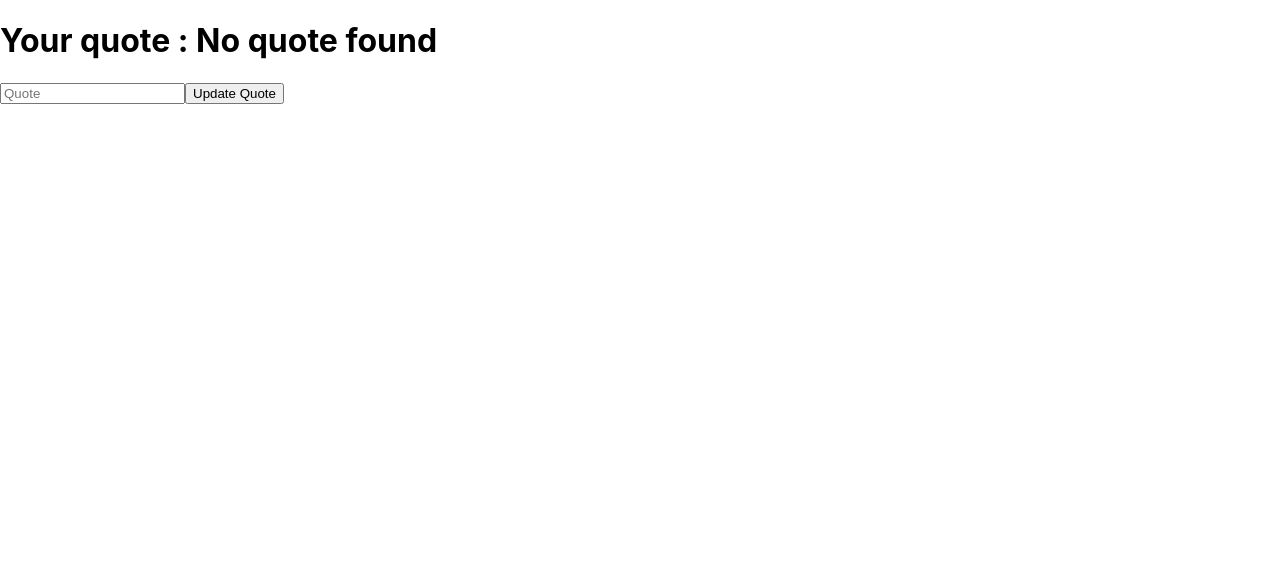
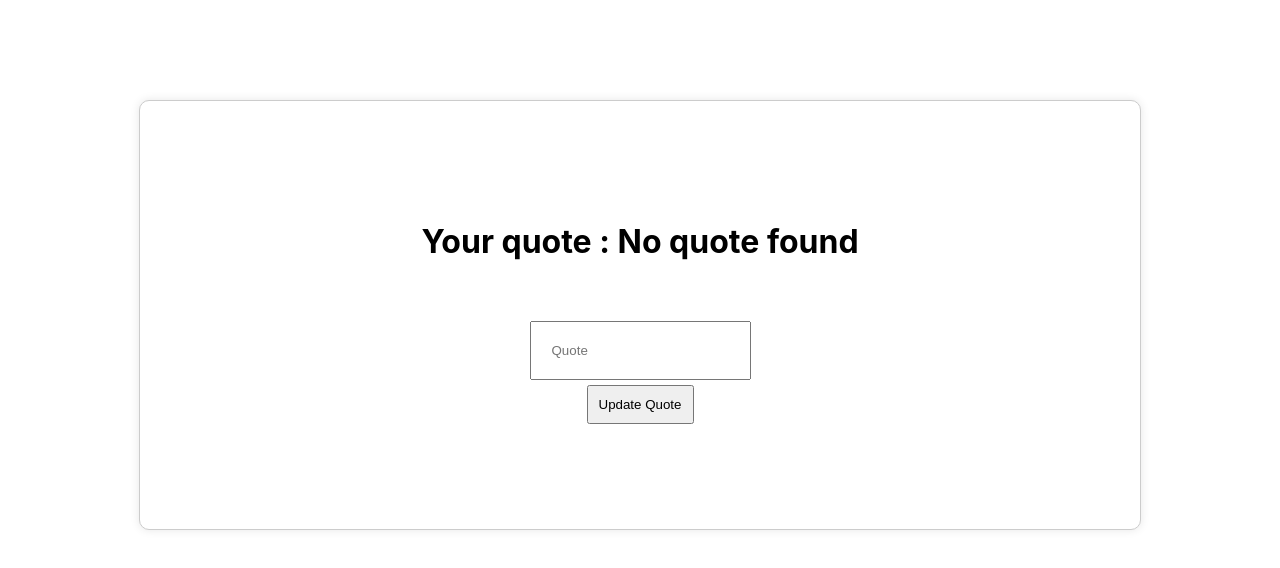
Before and after one commit to stalin670/Auth-JWT, a React (Create React App) app in the folder client/: page /Dashboard in a window 1280 px wide. Shown: the top 568 px of the page. Built offline with nearby package versions, Linux system fonts and the light colour scheme; no server answers; the HTML template or start-up script is replaced by a standard one.

Commit message:
Finalize a bit CSS in Dashboard component

```diff
--- a/client/src/Pages/Dashboard.jsx
+++ b/client/src/Pages/Dashboard.jsx
@@ -1,5 +1,6 @@
 import React, { useEffect, useState } from "react";
 import { useNavigate } from "react-router-dom";
+import "../style/dashboard.css";
 
 export const Dashboard = () => {
   const navigate = useNavigate();
@@ -52,7 +53,7 @@ export const Dashboard = () => {
   }
 
   return (
-    <div>
+    <div className="Form-Container">
       <h1> Your quote : {quote || "No quote found"} </h1>
       <form onSubmit={updateQuote}>
         <input
@@ -61,7 +62,8 @@ export const Dashboard = () => {
           value={quote}
           onChange={(e) => setQuote(e.target.value)}
         />
-        <input type="submit" value="Update Quote" />
+        <br />
+        <input className="submit_button"  type="submit" value="Update Quote" />
       </form>
     </div>
   );
--- /dev/null
+++ b/client/src/style/dashboard.css
@@ -0,0 +1,23 @@
+.Form-Container {
+  max-width: 800px;
+  margin: 100px auto;
+  padding: 100px;
+  border: 1px solid #ccc;
+  border-radius: 10px;
+  box-shadow: 0 0 10px rgba(0, 0, 0, 0.1);
+  background-color: #fff;
+  text-align: center;
+}
+
+h1 {
+  margin-bottom: 60px;
+}
+
+input {
+  padding: 20px;
+  margin-bottom: 5px;
+}
+
+.submit_button {
+  padding: 10px;
+}
```
